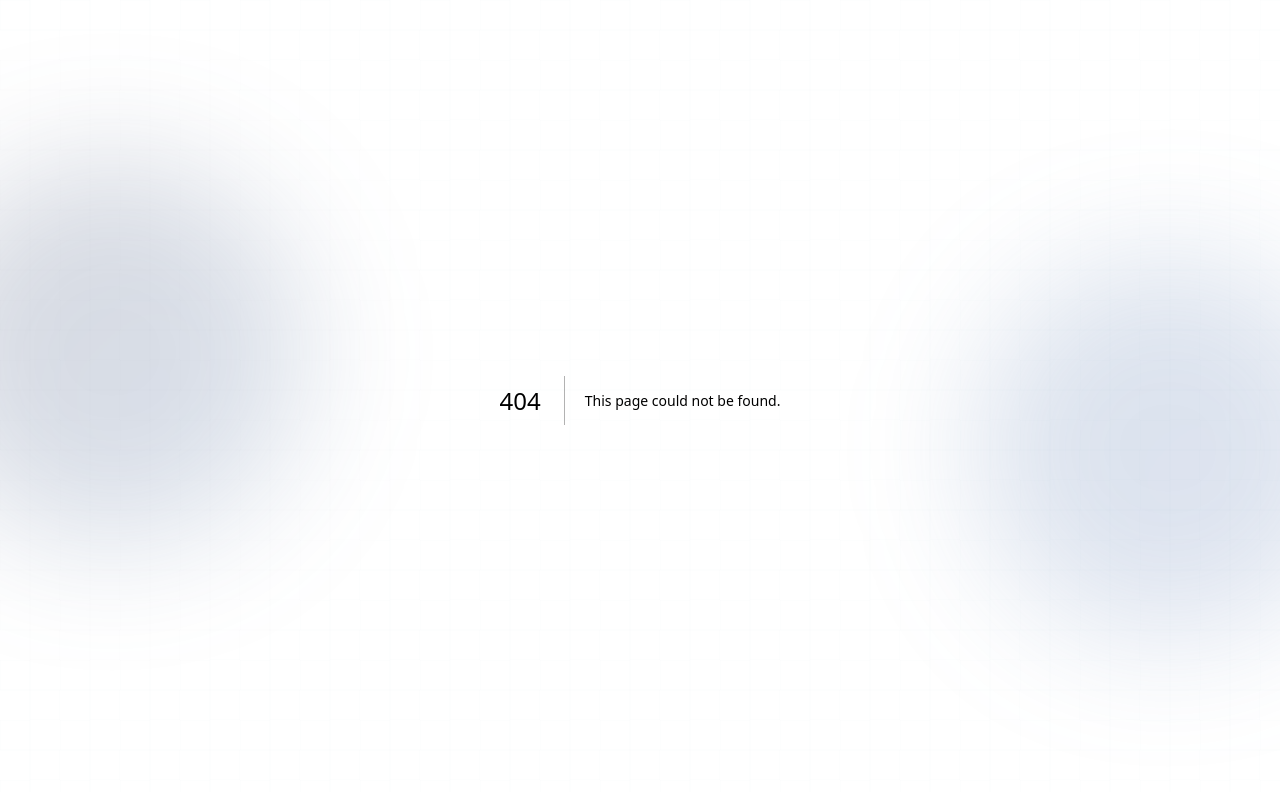
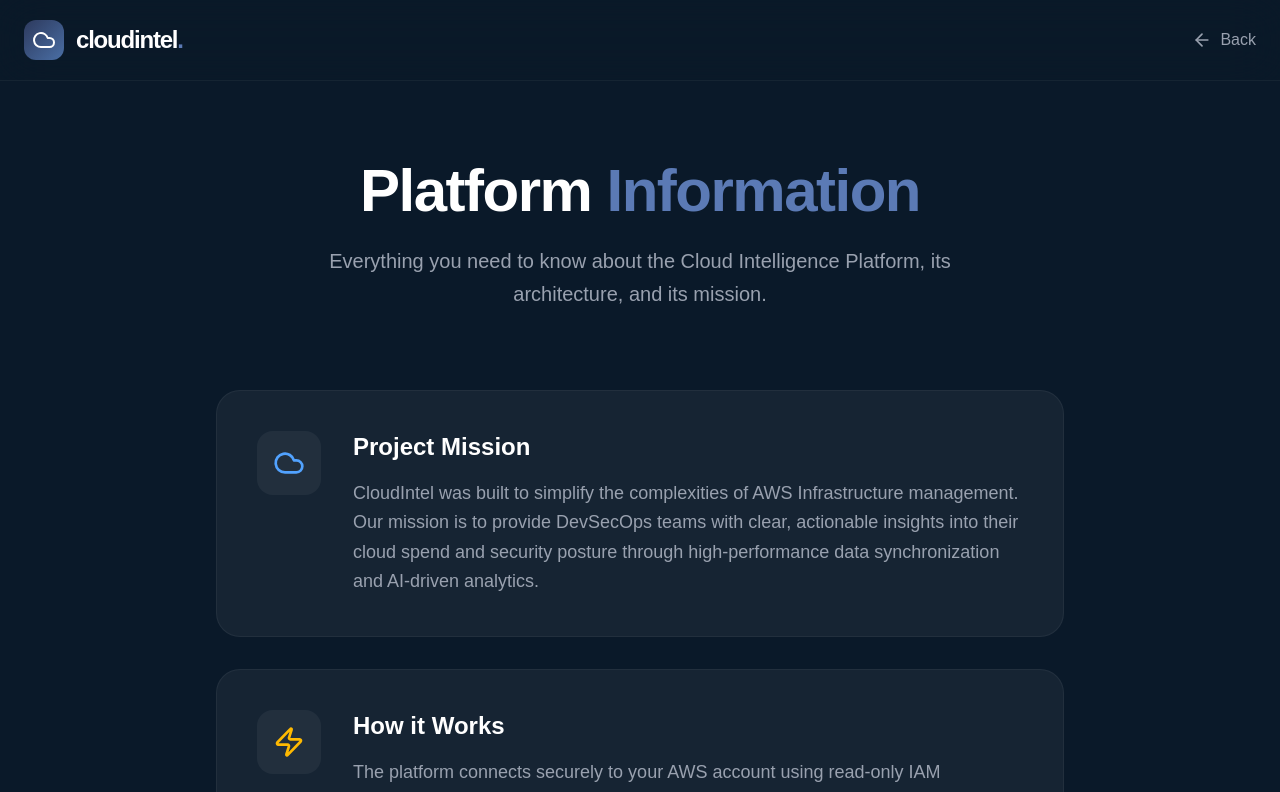
Before and after one commit to Attrivishal/cloud-intelligence-platform, a Next.js app in the folder frontend/: page /about in a window 1280 px wide. Before the commit this address had no page. Shown: the top 792 px of the page. Built offline with nearby package versions, Linux system fonts and the light colour scheme.

Commit message:
Changes done for frontend

```diff
--- /dev/null
+++ b/frontend/app/about/page.tsx
@@ -0,0 +1,125 @@
+"use client";
+
+import { motion } from "framer-motion";
+import { Cloud, ShieldCheck, Cpu, Code2, Mail, ArrowLeft, Globe, Zap, BarChart3 } from "lucide-react";
+import { useRouter } from "next/navigation";
+import Link from "next/link";
+
+export default function AboutPage() {
+  const router = useRouter();
+
+  const sections = [
+    {
+      title: "Project Mission",
+      content: "CloudIntel was built to simplify the complexities of AWS Infrastructure management. Our mission is to provide DevSecOps teams with clear, actionable insights into their cloud spend and security posture through high-performance data synchronization and AI-driven analytics.",
+      icon: Cloud,
+      color: "text-blue-400"
+    },
+    {
+      title: "How it Works",
+      content: "The platform connects securely to your AWS account using read-only IAM credentials. It perform automatic daily syncs for EC2, S3, RDS, and Lambda resources, calculating costs and analyzing utilization metrics to provide optimization recommendations.",
+      icon: Zap,
+      color: "text-amber-400"
+    },
+    {
+      title: "Security & Privacy",
+      content: "We take your cloud security seriously. All AWS credentials are encrypted at rest. The platform uses minimal required IAM permissions (ReadOnlyAccess) and never modifies your live infrastructure without explicit user action in the optimization dashboard.",
+      icon: ShieldCheck,
+      color: "text-emerald-400"
+    },
+    {
+      title: "Technical Stack",
+      content: "Built for speed and reliability using modern tools: Next.js 14 (Frontend), FastAPI (Python Backend), PostgreSQL (Database), and Boto3 (AWS Integration). The entire system is architected for low latency and high scalability.",
+      icon: Code2,
+      color: "text-purple-400"
+    }
+  ];
+
+  return (
+    <div className="min-h-screen bg-[#0A1929] text-white">
+      {/* Navigation */}
+      <nav className="border-b border-white/5 bg-[#0A1929]/80 backdrop-blur-xl sticky top-0 z-50">
+        <div className="max-w-7xl mx-auto px-6 h-20 flex items-center justify-between">
+          <Link href="/" className="flex items-center gap-3 group">
+            <div className="w-10 h-10 bg-gradient-to-br from-[#2D3A5E] to-[#4A6FA5] rounded-xl flex items-center justify-center">
+              <Cloud className="w-6 h-6 text-white" />
+            </div>
+            <span className="text-2xl font-black tracking-tighter">cloudintel<span className="text-[#5B7AB5]">.</span></span>
+          </Link>
+
+          <button
+            onClick={() => router.back()}
+            className="flex items-center gap-2 text-gray-400 hover:text-white transition-colors font-medium"
+          >
+            <ArrowLeft className="w-5 h-5" />
+            Back
+          </button>
+        </div>
+      </nav>
+
+      <main className="max-w-4xl mx-auto px-6 py-20">
+        <motion.div
+          initial={{ opacity: 0, y: 20 }}
+          animate={{ opacity: 1, y: 0 }}
+          className="text-center mb-20"
+        >
+          <h1 className="text-5xl md:text-6xl font-black mb-6 tracking-tight">
+            Platform <span className="text-[#5B7AB5]">Information</span>
+          </h1>
+          <p className="text-xl text-gray-400 leading-relaxed max-w-2xl mx-auto">
+            Everything you need to know about the Cloud Intelligence Platform, its architecture, and its mission.
+          </p>
+        </motion.div>
+
+        <div className="grid gap-8">
+          {sections.map((section, idx) => (
+            <motion.section
+              key={idx}
+              initial={{ opacity: 0, x: -20 }}
+              whileInView={{ opacity: 1, x: 0 }}
+              viewport={{ once: true }}
+              transition={{ delay: idx * 0.1 }}
+              className="bg-white/5 border border-white/5 rounded-3xl p-8 md:p-10 hover:border-[#5B7AB5]/30 transition-all duration-500 group"
+            >
+              <div className="flex flex-col md:flex-row gap-8">
+                <div className={`w-16 h-16 rounded-2xl bg-white/5 flex items-center justify-center shrink-0 group-hover:scale-110 transition-transform`}>
+                  <section.icon className={`w-8 h-8 ${section.color}`} />
+                </div>
+                <div>
+                  <h2 className="text-2xl font-bold mb-4">{section.title}</h2>
+                  <p className="text-gray-400 text-lg leading-relaxed">
+                    {section.content}
+                  </p>
+                </div>
+              </div>
+            </motion.section>
+          ))}
+        </div>
+
+        {/* Contact CTA */}
+        <motion.div
+          initial={{ opacity: 0, scale: 0.95 }}
+          whileInView={{ opacity: 1, scale: 1 }}
+          viewport={{ once: true }}
+          className="mt-20 p-12 rounded-[3rem] bg-gradient-to-br from-[#1A2A4A] to-[#0A1929] border border-white/10 text-center"
+        >
+          <Mail className="w-12 h-12 text-[#5B7AB5] mx-auto mb-6" />
+          <h2 className="text-3xl font-bold mb-4">Have Questions?</h2>
+          <p className="text-gray-400 text-lg mb-8 max-w-lg mx-auto">
+            If you need technical support or have questions about the platform, our development team is ready to help.
+          </p>
+          <a
+            href="mailto:support@cloudintel.io"
+            className="inline-block bg-[#5B7AB5] text-white px-10 py-4 rounded-2xl font-bold text-lg shadow-xl shadow-[#5B7AB5]/20 hover:bg-[#4A6FA5] transition-all"
+          >
+            Contact Support
+          </a>
+        </motion.div>
+      </main>
+
+      <footer className="py-20 border-t border-white/5 text-center text-gray-500 font-medium">
+        <p>© 2026 Cloud Intelligence Platform. Created for the future of FinOps.</p>
+      </footer>
+    </div>
+  );
+}
```
